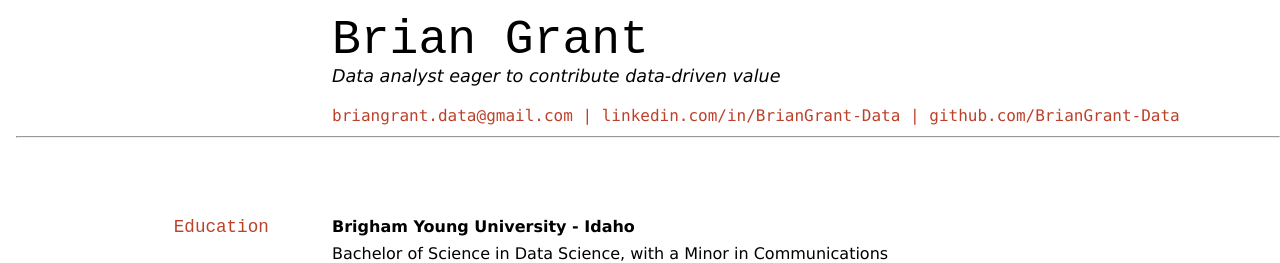
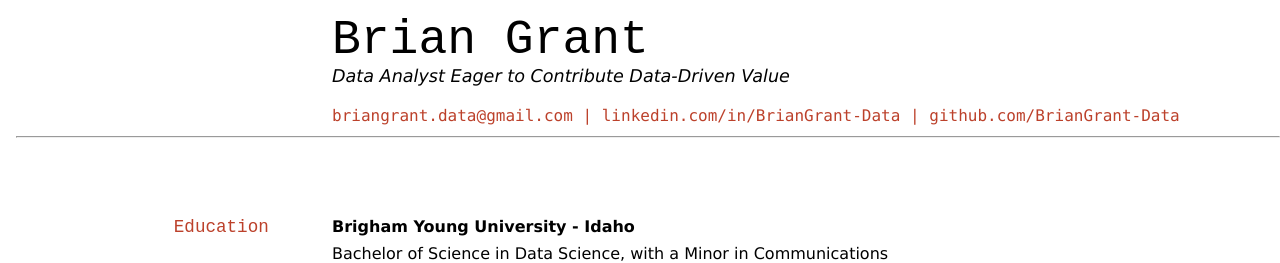
Before and after one commit to BrianGrant-Data/Resume, a Jekyll site: the page built from docs/index.md, in a window 1280 px wide. Shown: the top 263 px of the page. Built offline with Jekyll 4.4.1, drawn with Linux system fonts in a browser that asks for light colours.

```diff
--- a/docs/index.md
+++ b/docs/index.md
@@ -4,7 +4,7 @@ title: Brian Grant's Resume
 ---
 
 # Brian Grant
-Data analyst eager to contribute data-driven value
+Data Analyst Eager to Contribute Data-Driven Value
 <div id="webaddress">
 <a href="mailto:briangrant.data@gmail.com">briangrant.data@gmail.com</a>
 | <a href="https://linkedin.com/in/BrianGrant-Data">linkedin.com/in/BrianGrant-Data</a>
```
